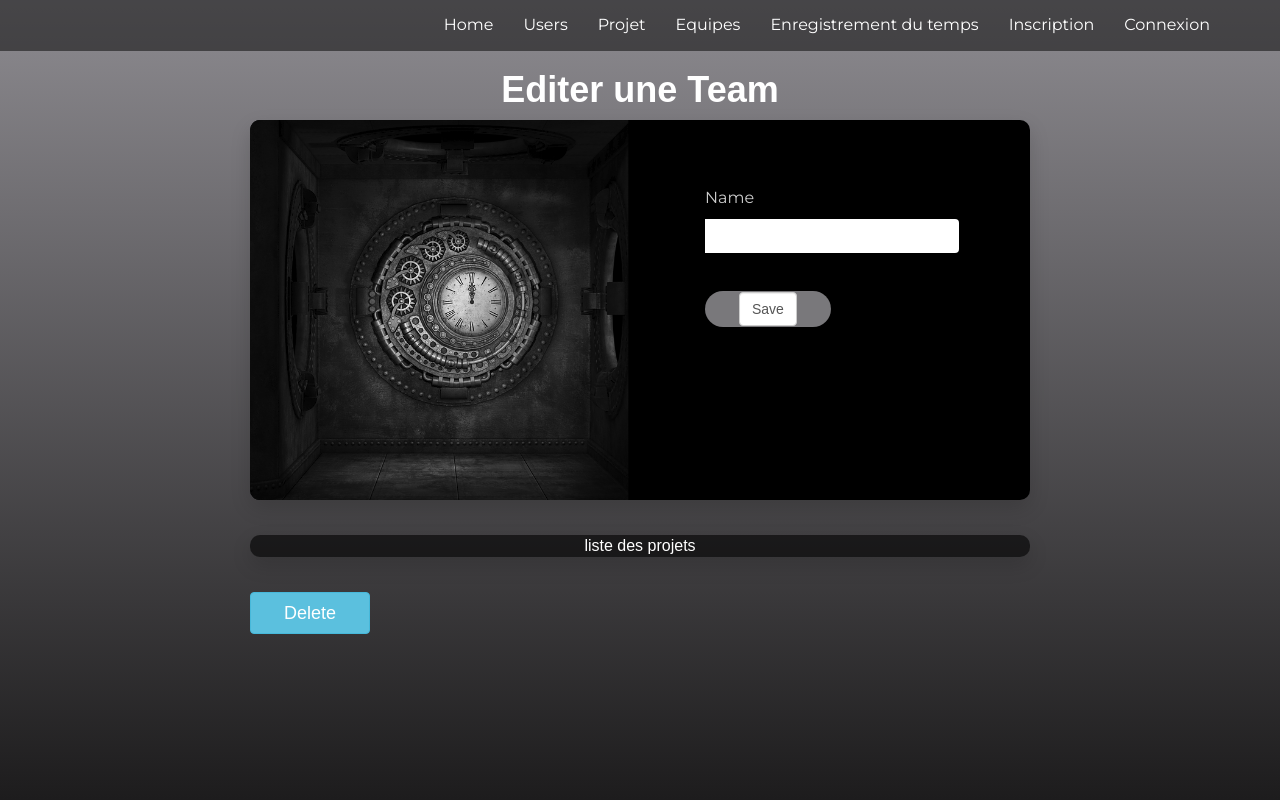
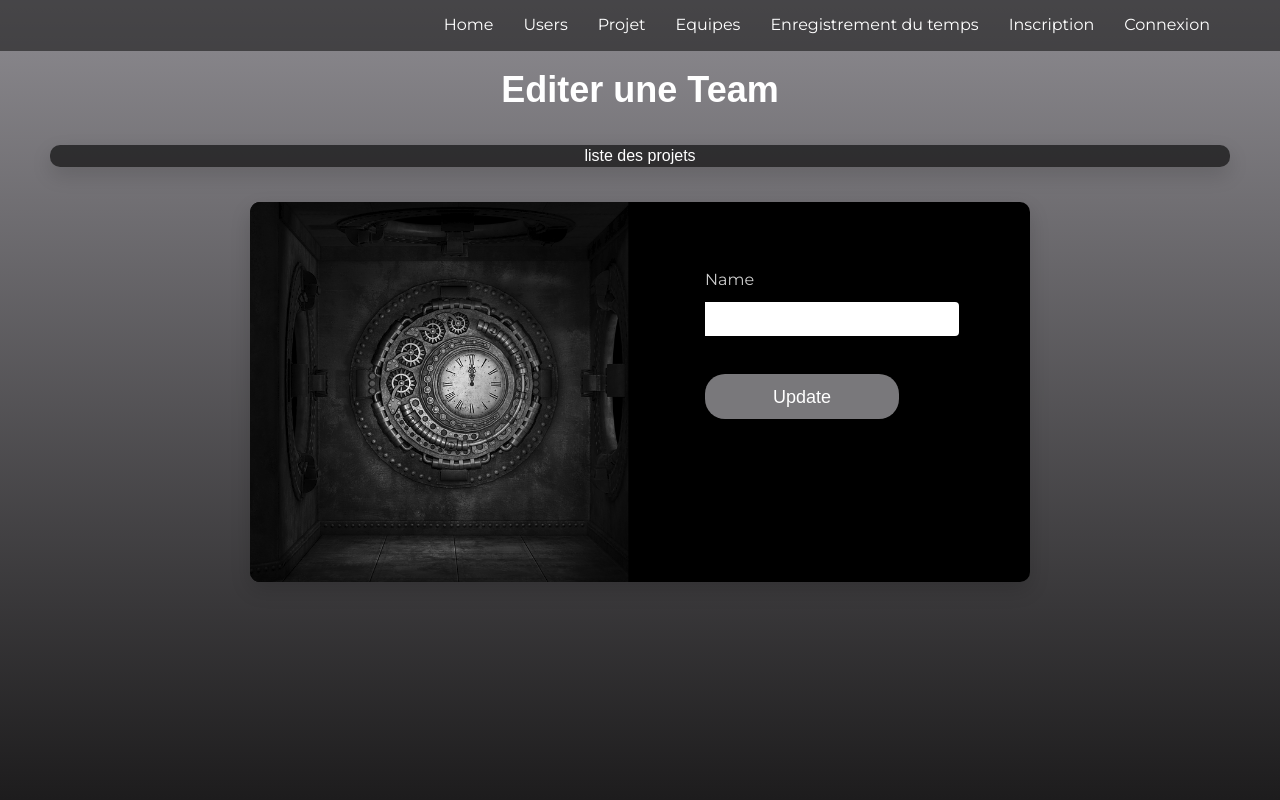
Before and after one commit to MagTKT/ipssi-timer-go, a Symfony app: template templates/team/edit.html.twig in a window 1280 px wide. Run offline with Twig, Linux system fonts and the light colour scheme; the template is opened without the code that fills it, so the values that code supplies are empty; form fields are guessed from the names that the template uses; some libraries are stand-ins or nearby versions.

Commit message:
change version one to design

```diff
--- a/src/Form/ProjectType.php
+++ b/src/Form/ProjectType.php
@@ -14,9 +14,6 @@ class ProjectType extends AbstractType
     {
         $builder
             ->add('name_project', TextType::class, ['label' => 'Nom'])
-            ->add('save', SubmitType::class,[
-                'label' => 'Envoyer',
-            ])
         ;
     }
 
--- a/src/Form/TeamType.php
+++ b/src/Form/TeamType.php
@@ -14,9 +14,6 @@ class TeamType extends AbstractType
     {
         $builder
         ->add('name', TextType::class, ['label' => 'Nom'])
-        ->add('save', SubmitType::class,[
-            'label' => 'Envoyer',
-        ])
         ;
     }
 
--- a/src/Form/UserType.php
+++ b/src/Form/UserType.php
@@ -21,9 +21,6 @@ class UserType extends AbstractType
                 'first_options' => ['label' => 'Mot de passe'],
                 'second_options' => ['label' => "Répéter le mot de passe "],
             ])
-            ->add('save', SubmitType::class,[
-                'label' => 'Envoyer',
-            ])
         ;
     }
 
--- a/templates/base.html.twig
+++ b/templates/base.html.twig
@@ -14,14 +14,14 @@
         <link href="https://fonts.googleapis.com/css?family=Montserrat:300,400,500,700" rel="stylesheet">
 
         <!-- Bootstrap CSS File -->
-        <link href="../lib/bootstrap/css/bootstrap.min.css" rel="stylesheet">
+        <link href="../../lib/bootstrap/css/bootstrap.min.css" rel="stylesheet">
 
         <!-- Libraries CSS Files -->
-        <link href="../lib/font-awesome/css/font-awesome.min.css" rel="stylesheet">
+        <link href="../../lib/font-awesome/css/font-awesome.min.css" rel="stylesheet">
 
         <!-- Main Stylesheet File -->
-        <link href="../css/style.css" rel="stylesheet">
-        <link href="../css/form.css" rel="stylesheet">
+        <link href="../../css/style.css" rel="stylesheet">
+        <link href="../../css/form.css" rel="stylesheet">
 
     </head>
 
@@ -59,13 +59,13 @@
         {% block body %}{% endblock %}
 
         {% block javascripts %}
-            <script src="../lib/jquery/jquery.min.js"></script>
-            <script src="../lib/bootstrap/js/bootstrap.min.js"></script>
-            <script src="../lib/php-mail-form/validate.js"></script>
+            <script src="../../lib/jquery/jquery.min.js"></script>
+            <script src="../../lib/bootstrap/js/bootstrap.min.js"></script>
+            <script src="../../lib/php-mail-form/validate.js"></script>
 
             <!-- Template Main Javascript File -->
-            <script src="../js/scripts.js"></script>
-            <script src="../js/global.js"></script>
+            <script src="../../js/scripts.js"></script>
+            <script src="../../js/global.js"></script>
         {% endblock %}
     </body>
 
--- a/templates/project/_form.html.twig
+++ b/templates/project/_form.html.twig
@@ -10,7 +10,7 @@
                     </div>
                 </div>
                 <div class="p-t-10 btn btn--pill btn--green">
-                    {{ form_row(form.save) }}
+                    <button class="btn">{{ button_label|default('Envoyer') }}</button>
                 </div>
             {{ form_end(form) }}
         </div>
--- a/templates/project/edit.html.twig
+++ b/templates/project/edit.html.twig
@@ -7,11 +7,8 @@
     <div class="page-wrapper bg-gra-01 p-t-180 p-b-100 font-poppins">
         <div class='contain-block'>
             <h1>Edit Project</h1>
-            <div class="wrapper wrapper--w780">
+            <div class='url card-3bis'><a href="{{ path('project_index') }}">liste des projets</a></div>
                 {{ include('project/_form.html.twig', {'button_label': 'Update'}) }}
-                <div class='url card-3bis'><a href="{{ path('project_index') }}">liste des projets</a></div>
-                {{ include('project/_delete_form.html.twig') }}
-            </div>
         </div>
     </div>
 
--- a/templates/team/_form.html.twig
+++ b/templates/team/_form.html.twig
@@ -9,7 +9,7 @@
                     </div>
                 </div>
                 <div class="p-t-10 btn btn--pill btn--green">
-                    {{ form_row(form.save) }}
+                    <button class="btn">{{ button_label|default('Envoyer') }}</button>
                 </div>
             {{ form_end(form) }}
         </div>
--- a/templates/team/edit.html.twig
+++ b/templates/team/edit.html.twig
@@ -7,11 +7,8 @@
     <div class="page-wrapper bg-gra-01 p-t-180 p-b-100 font-poppins">
         <div class='contain-block'>
             <h1>Editer une Team</h1>
-            <div class="wrapper wrapper--w780">
+            <div class='url card-3bis'><a href="{{ path('team_index') }}">liste des projets</a></div>
                 {{ include('team/_form.html.twig', {'button_label': 'Update'}) }}
-                <div class='url card-3bis'><a href="{{ path('team_index') }}">liste des projets</a></div>
-                {{ include('team/_delete_form.html.twig') }}
-            </div>
         </div>
     </div>
 
--- a/templates/user/_form.html.twig
+++ b/templates/user/_form.html.twig
@@ -12,7 +12,7 @@
                     </div>
                 </div>
                 <div class="p-t-10 btn btn--pill btn--green">
-                    {{ form_row(form.save) }}
+                    <button class="btn">{{ button_label|default('Envoyer') }}</button>
                 </div>
             {{ form_end(form) }}
         </div>
--- a/templates/user/edit.html.twig
+++ b/templates/user/edit.html.twig
@@ -6,10 +6,9 @@
 
     <div class="page-wrapper bg-gra-01 p-t-180 p-b-100 font-poppins">
         <div class='contain-block'>
-        <h1>Edit User</h1>
+            <h1>Edit User</h1>
+            <div class='url card-3bis'><a href="{{ path('user_index') }}">back to list</a></div>
                 {{ include('user/_form.html.twig', {'button_label': 'Update'}) }}
-                <div class='url card-3bis'><a href="{{ path('user_index') }}">back to list</a></div>
-                {{ include('user/_delete_form.html.twig') }}
         </div>
     </div>
 
```
